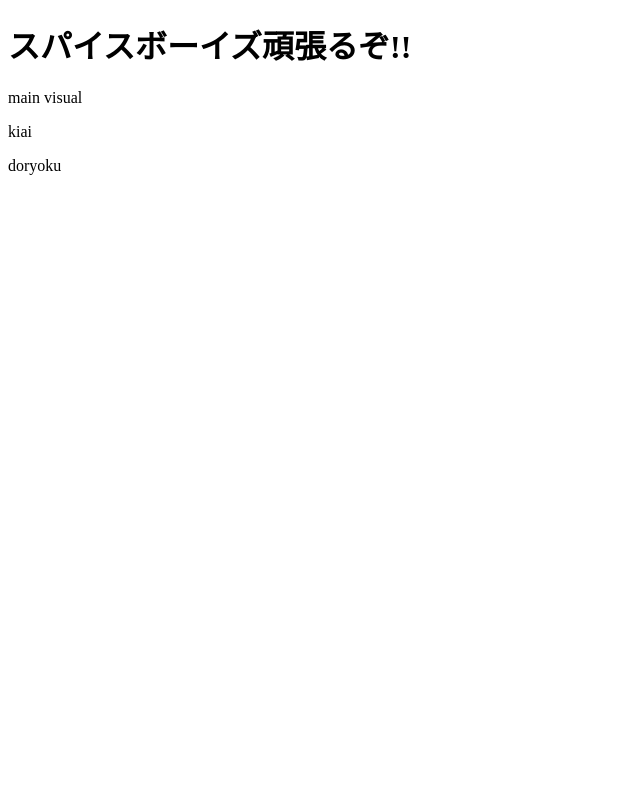
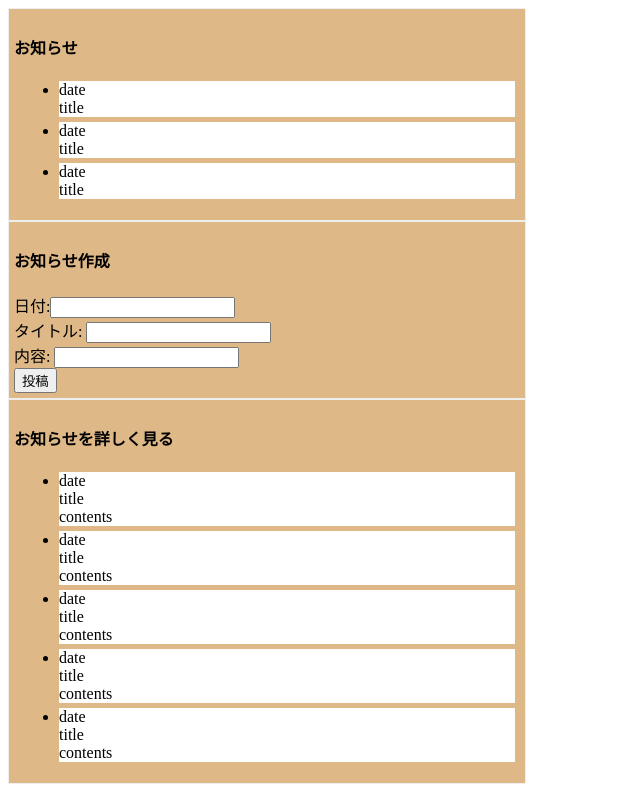
Before and after one commit to TomoharuUchida/js-sensyuken-spiceboys, a plain HTML site: page 00js-sensyuken.html in a window 1280 px wide. Shown: the whole page, without its empty margins (0-640 px from the left). Drawn offline with Linux system fonts and the light colour scheme.

Commit message:
first css js

```diff
--- a/00js-sensyuken.html
+++ b/00js-sensyuken.html
@@ -6,14 +6,58 @@
     <meta http-equiv="X-UA-Compatible" content="IE=edge">
     <meta name="viewport" content="width=device-width, initial-scale=1.0">
     <title>Document</title>
+    <link rel="stylesheet" href="./uchida-js-sensyuken.css">
+    <link rel="stylesheet" href="">
 </head>
 
 <body>
-    <h1>スパイスボーイズ頑張るぞ!!</h1>
-    <div>main visual</div>
-    <p>kiai</p>
-    <p>doryoku</p>
+    <!-- class名は案です。-->
+    <!-- トップページのお知らせ表示ボックス 日時とタイトルのみ表示-->
+    <div class="info_container">
+        <h4>お知らせ</h4>
+        <div class="info_box">
+            <ul id="output">
+                <li>date<br>title</li>
+                <li>date<br>title</li>
+                <li>date<br>title</li>
+            </ul>
+        </div>
+    </div>
+    <!-- 裏ページのお知らせ作成ボックス -->
+    <div class="info_input">
+        <h4>お知らせ作成</h4>
+        <div class="info_input_box">
+            <div>
+                日付:<input type="text" id="info_date">
+            </div>
+            <div>
+                タイトル: <input type="text" id="info_title">
+            </div>
+            <div>
+                内容: <input type="text" id="info_contents">
+            </div>
+            <div>
+                <button type="button" id="info_send">投稿</button>
+            </div>
+        </div>
+    </div>
+    <!-- 裏ページのお知らせ表示ボックス 日時とタイトルと内容を表示-->
+    <!-- 情報が増えるとページが長くなってしまう -->
+    <div class="info_container">
+        <h4>お知らせを詳しく見る</h4>
+        <div class="info_box">
+            <ul id="output">
+                <li>date<br>title<br>contents</li>
+                <li>date<br>title<br>contents</li>
+                <li>date<br>title<br>contents</li>
+                <li>date<br>title<br>contents</li>
+                <li>date<br>title<br>contents</li>
 
+            </ul>
+        </div>
+    </div>
+
+    <script type="text/javascript" src="./uchida-js-sensyuken.js"></script
 </body>
 
 </html>
--- /dev/null
+++ b/uchida-js-sensyuken.css
@@ -0,0 +1,23 @@
+/* 内田担当エリアのcssを書いています */
+
+.info_container{
+    width: 40%;
+    padding:5px;
+    background-color: burlywood;
+    border: 1px solid #eee;
+}
+
+.info_box li {
+    background-color: white;
+    /* padding:5px; */
+    margin: 5px;
+    /* margin-left:5px;
+    margin-right:5px; */
+}
+
+.info_input{
+    width: 40%;
+    padding:5px;
+    background-color: burlywood;
+    border: 1px solid #eee;
+}
--- /dev/null
+++ b/uchida-js-sensyuken.js
@@ -0,0 +1 @@
+// 内田が担当する部分に関するjsを記述しています
```
